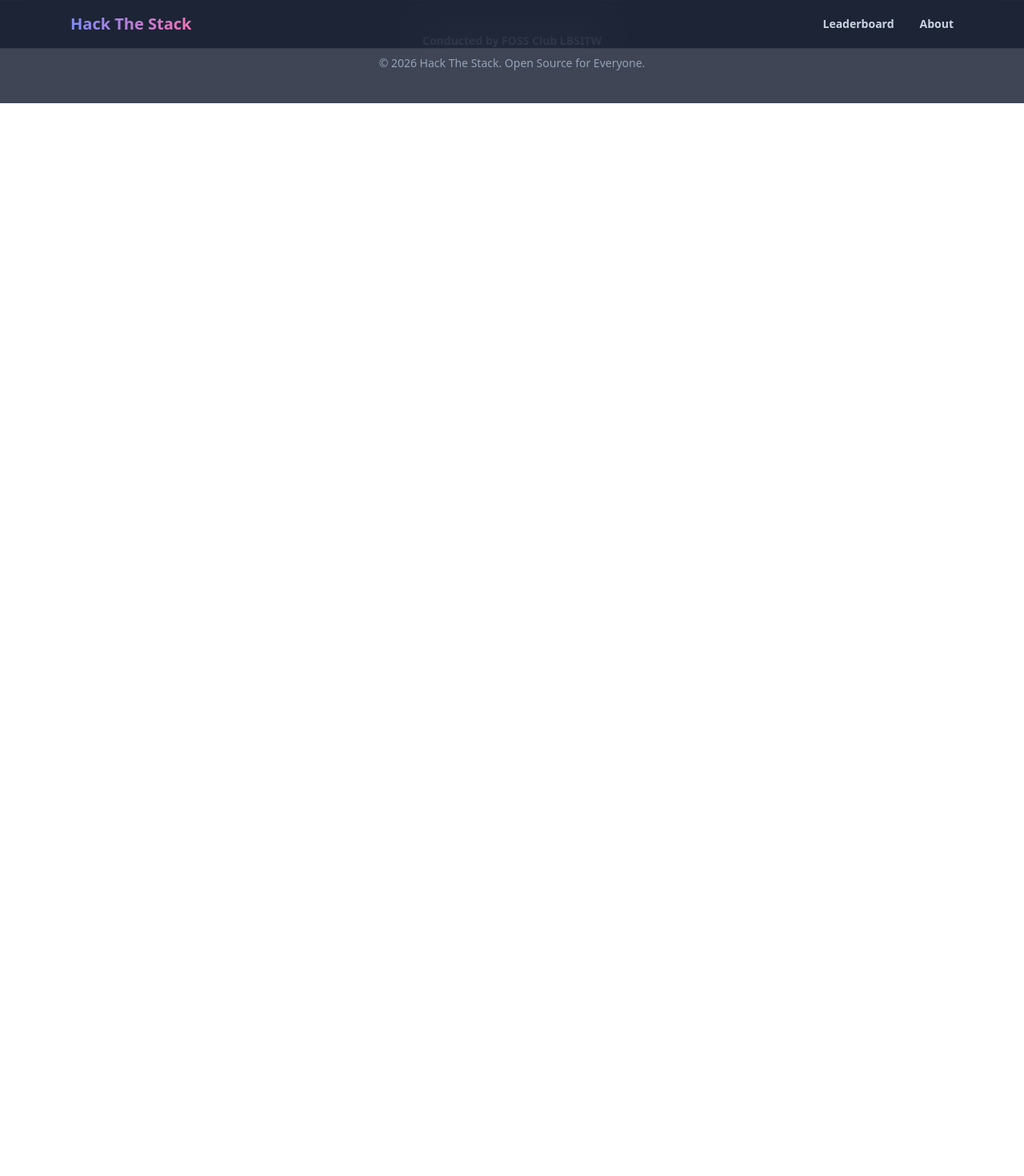
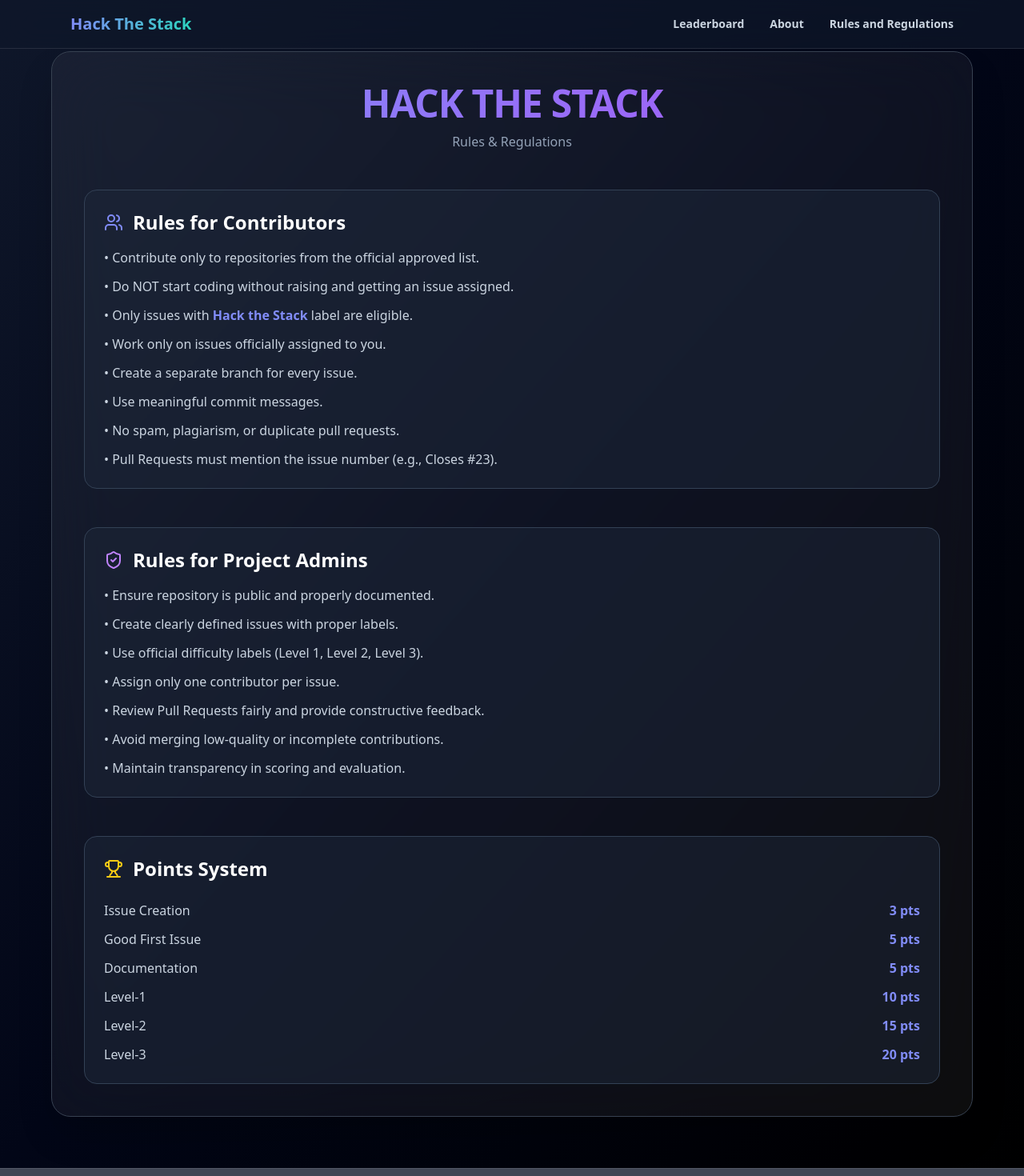
Before and after one commit to MeenakshiAM/Hack-The-Stack, a React (Vite) app: page /Hack-The-Stack/rules in a window 1280 px wide. Shown: the top 1470 px of the page at 80% size. Before the commit the page ends 800 px from the top, so only its background shows below. Built offline with nearby package versions, Linux system fonts and the light colour scheme.

Commit message:
final changes made

```diff
--- a/config.json
+++ b/config.json
@@ -14,7 +14,7 @@
     "level1": 10,
     "level2": 15,
     "level3": 20,
-    "issue": 1,
+    "issue": 3,
     "level-1": 10,
     "level-2": 15,
     "level-3": 20
--- a/src/App.jsx
+++ b/src/App.jsx
@@ -3,7 +3,7 @@ import Home from "./pages/Home";
 import About from "./pages/About";
 import Nav from "./components/Navbar";
 import Footer from "./components/Footer";
-
+import RulesRegulations from "./pages/RulesRegulations";
 function App() {
   return (
     <>
@@ -12,6 +12,7 @@ function App() {
       <Routes>
         <Route path="/" element={<Home />} />
         <Route path="/about" element={<About />} />
+        <Route path="/rules" element = {<RulesRegulations/>}/>
       </Routes>
 
       <Footer />
--- a/src/components/Footer.jsx
+++ b/src/components/Footer.jsx
@@ -1,3 +1,4 @@
+
 function Footer() {
   return (
     <footer className="mt-0 bg-slate-900/80 border-t border-white/10">
--- a/src/components/LeaderboardTable.jsx
+++ b/src/components/LeaderboardTable.jsx
@@ -34,7 +34,7 @@ function LeaderboardTable({ data }) {
   }, []);
 
   return (
-    <div className="w-full max-w-6xl mx-auto bg-white/5 backdrop-blur-2xl rounded-2xl md:rounded-3xl border border-gray-600 p-4 md:p-6 shadow-2xl">
+    <div className=" w-full max-w-6xl mx-auto bg-white/5 backdrop-blur-2xl rounded-2xl md:rounded-3xl border border-gray-600 p-4 md:p-6 shadow-2xl">
 
       {/* Header */}
       <div className="mb-4 md:mb-6 text-center md:text-left">
--- a/src/components/Navbar.jsx
+++ b/src/components/Navbar.jsx
@@ -1,25 +1,55 @@
+import { useState } from "react";
 import { Link } from "react-router-dom";
+import { Menu, X } from "lucide-react";
 
 function Navbar() {
+  const [isOpen, setIsOpen] = useState(false);
+
   return (
     <nav className="fixed top-0 w-full z-50 bg-slate-900/70 backdrop-blur-xl border-b border-white/10">
       <div className="max-w-6xl mx-auto px-6 py-4 flex justify-between items-center">
 
         {/* Logo */}
-        <h1 className="text-xl font-black bg-gradient-to-r from-indigo-400 to-pink-400 bg-clip-text text-transparent">
+        <h1 className="text-xl font-black bg-gradient-to-r from-indigo-400 to-teal-400 bg-clip-text text-transparent">
           Hack The Stack
         </h1>
 
-        {/* Links */}
-        <div className="flex gap-8 text-sm font-semibold text-slate-300">
+        {/* Desktop Links */}
+        <div className="hidden md:flex gap-8 text-sm font-semibold text-slate-300">
           <Link to="/" className="hover:text-indigo-400 transition">
             Leaderboard
           </Link>
           <Link to="/about" className="hover:text-indigo-400 transition">
             About
           </Link>
+          <Link to="/rules" className="hover:text-indigo-400 transition">
+            Rules and Regulations
+          </Link>
         </div>
+
+        {/* Mobile Menu Button */}
+        <button
+          className="md:hidden text-slate-300"
+          onClick={() => setIsOpen(!isOpen)}
+        >
+          {isOpen ? <X size={24} /> : <Menu size={24} />}
+        </button>
       </div>
+
+      {/* Mobile Dropdown */}
+      {isOpen && (
+        <div className="md:hidden flex flex-col items-center gap-6 py-6 bg-slate-900/95 text-slate-300 font-semibold">
+          <Link to="/" onClick={() => setIsOpen(false)}>
+            Leaderboard
+          </Link>
+          <Link to="/about" onClick={() => setIsOpen(false)}>
+            About
+          </Link>
+          <Link to="/rules" onClick={() => setIsOpen(false)}>
+            Rules and Regulations
+          </Link>
+        </div>
+      )}
     </nav>
   );
 }
--- /dev/null
+++ b/src/pages/RulesRegulations.jsx
@@ -0,0 +1,95 @@
+import React from "react";
+import { ShieldCheck, Users, Trophy } from "lucide-react";
+
+export default function RulesRegulations() {
+  const points = {
+    "issue creation": 3,
+    "good first issue": 5,
+    documentation: 5,
+
+    "level-1": 10,
+    "level-2": 15,
+    "level-3": 20,
+  };
+
+  return (
+    <div className="w-full min-h-screen bg-gradient-to-br from-slate-900 via-slate-950 to-black text-white py-16 px-4">
+
+      <div className="max-w-6xl mx-auto bg-white/5 backdrop-blur-2xl rounded-3xl border border-gray-700 p-6 md:p-10 shadow-2xl">
+
+        {/* Header */}
+        <div className="text-center mb-12">
+          <h1 className="text-3xl md:text-5xl font-black uppercase tracking-tight bg-gradient-to-r from-indigo-400 to-purple-500 bg-clip-text text-transparent">
+            Hack the Stack
+          </h1>
+          <p className="text-slate-400 mt-3 text-sm md:text-base">
+            Rules & Regulations
+          </p>
+        </div>
+
+        {/* Contributors Section */}
+        <section className="mb-12 bg-slate-800/50 rounded-2xl p-6 border border-slate-700 hover:bg-slate-800/70 transition-all">
+          <div className="flex items-center gap-3 mb-4">
+            <Users className="text-indigo-400" />
+            <h2 className="text-xl md:text-2xl font-bold">
+              Rules for Contributors
+            </h2>
+          </div>
+
+          <ul className="space-y-3 text-slate-300 text-sm md:text-base">
+            <li>• Contribute only to repositories from the official approved list.</li>
+            <li>• Do NOT start coding without raising and getting an issue assigned.</li>
+            <li>• Only issues with <span className="text-indigo-400 font-semibold">Hack the Stack</span> label are eligible.</li>
+            <li>• Work only on issues officially assigned to you.</li>
+            <li>• Create a separate branch for every issue.</li>
+            <li>• Use meaningful commit messages.</li>
+            <li>• No spam, plagiarism, or duplicate pull requests.</li>
+            <li>• Pull Requests must mention the issue number (e.g., Closes #23).</li>
+          </ul>
+        </section>
+
+        {/* Project Admin Section */}
+        <section className="mb-12 bg-slate-800/50 rounded-2xl p-6 border border-slate-700 hover:bg-slate-800/70 transition-all">
+          <div className="flex items-center gap-3 mb-4">
+            <ShieldCheck className="text-purple-400" />
+            <h2 className="text-xl md:text-2xl font-bold">
+              Rules for Project Admins
+            </h2>
+          </div>
+
+          <ul className="space-y-3 text-slate-300 text-sm md:text-base">
+            <li>• Ensure repository is public and properly documented.</li>
+            <li>• Create clearly defined issues with proper labels.</li>
+            <li>• Use official difficulty labels (Level 1, Level 2, Level 3).</li>
+            <li>• Assign only one contributor per issue.</li>
+            <li>• Review Pull Requests fairly and provide constructive feedback.</li>
+            <li>• Avoid merging low-quality or incomplete contributions.</li>
+            <li>• Maintain transparency in scoring and evaluation.</li>
+          </ul>
+        </section>
+
+        {/* Points Section */}
+<section className="bg-slate-800/50 rounded-2xl p-6 border border-slate-700">
+  <div className="flex items-center gap-3 mb-6">
+    <Trophy className="text-yellow-400" />
+    <h2 className="text-xl md:text-2xl font-bold">
+      Points System
+    </h2>
+  </div>
+
+  <ul className="space-y-3 text-slate-300 text-sm md:text-base">
+    {Object.entries(points).map(([label, value]) => (
+      <li key={label} className="flex justify-between">
+        <span className="capitalize">{label}</span>
+        <span className="font-semibold text-indigo-400">
+          {value} pts
+        </span>
+      </li>
+    ))}
+  </ul>
+</section>
+
+      </div>
+    </div>
+  );
+}
```
Also changed, not shown: src/assets/foss_logo.jpeg (added).
